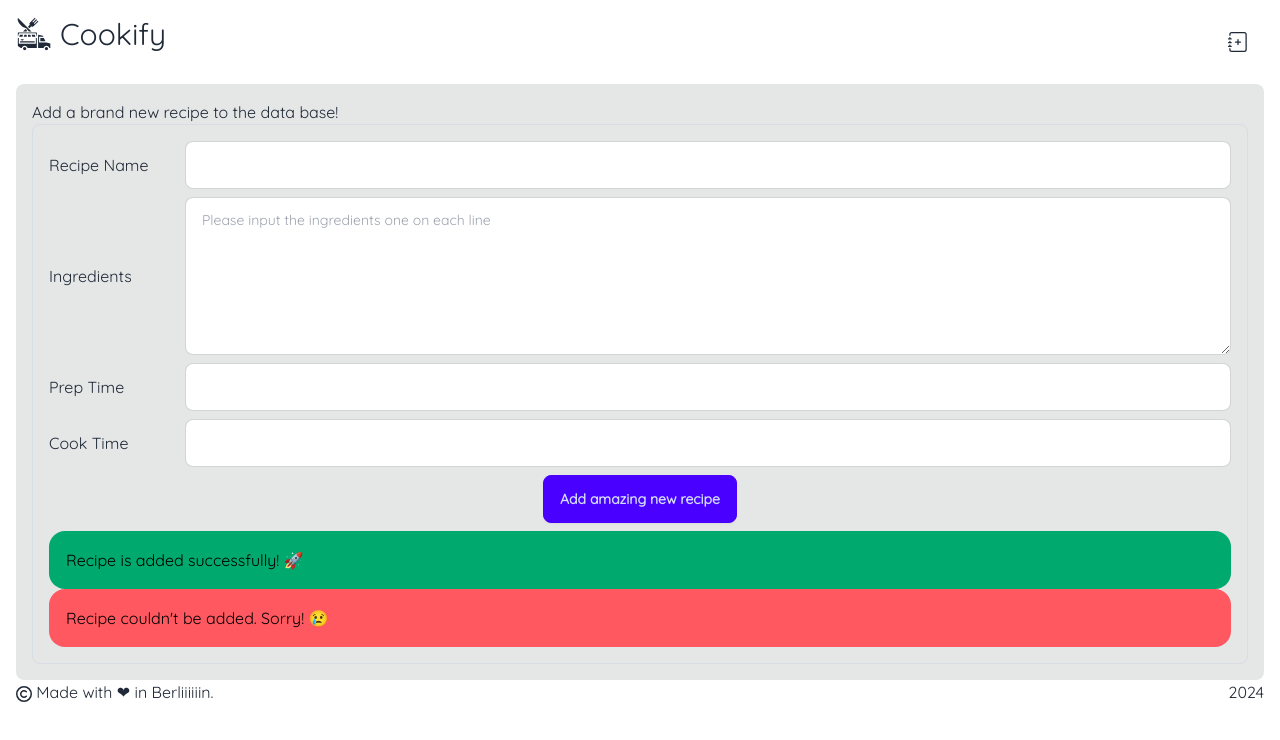
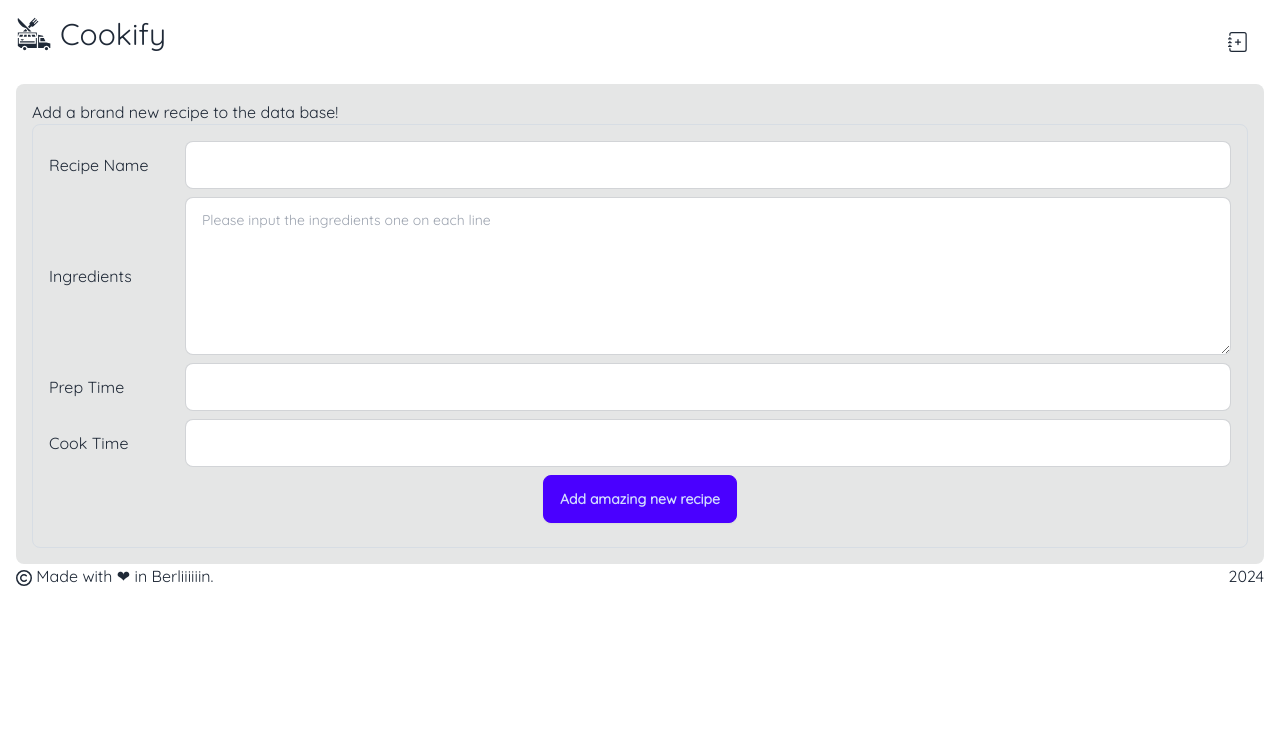
Before and after one commit to mayagizmo/cookify, a React (Vite) app: page /add-recipe in a window 1280 px wide. Shown: the top 740 px of the page. Built offline with nearby package versions, Linux system fonts and the light colour scheme; a web font is replaced by a local one.

Commit message:
Hide state <Alert>

```diff
--- a/src/AddRecipePage/AddRecipePage.tsx
+++ b/src/AddRecipePage/AddRecipePage.tsx
@@ -6,9 +6,9 @@ export function AddRecipePage() {
   const [ingredients, setIngredients] = useState("");
   const [prepTime, setPrepTime] = useState("");
   const [cookTime, setCookTime] = useState("");
-  const [isSuccess, setIsSuccess] = useState(true);
+  const [isSuccess, setIsSuccess] = useState(false);
   const [isLoading, setIsLoading] = useState(false);
-  const [isError, setIsError] = useState(true);
+  const [isError, setIsError] = useState(false);
   const recipeTitleId = useId();
   const ingredientsId = useId();
   const prepTimeId = useId();
```
